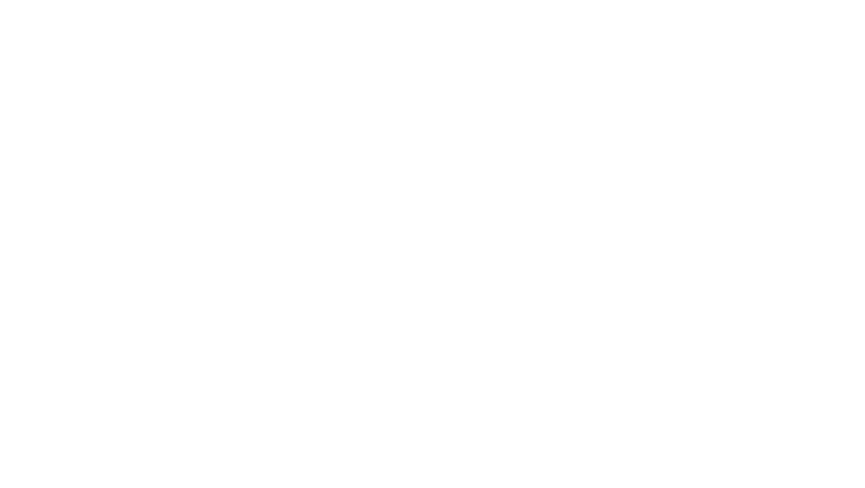
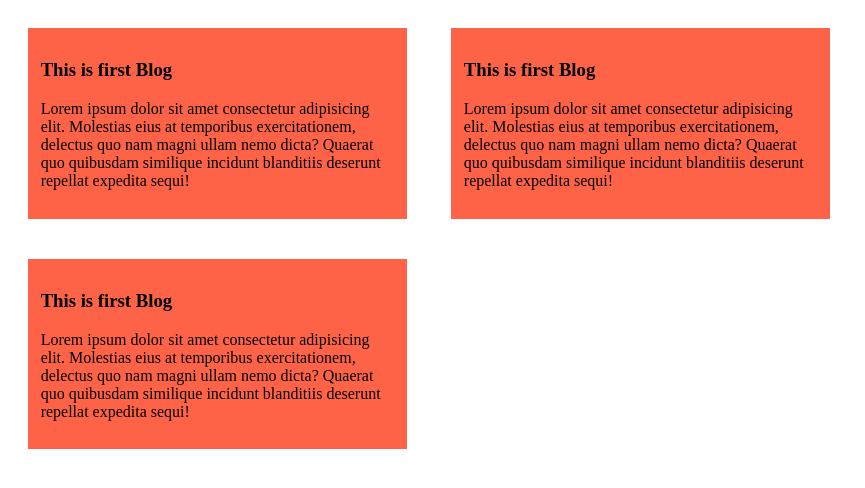
Before and after one commit to tawfiqboss47/simple-website, a plain HTML site: page index.html in a window 1280 px wide. Shown: the whole page, without its empty margins (0-865 px from the left). Drawn offline with Linux system fonts and the light colour scheme.

Commit message:
added blog section

```diff
--- a/index.html
+++ b/index.html
@@ -4,8 +4,20 @@
     <meta charset="UTF-8">
     <meta name="viewport" content="width=device-width, initial-scale=1.0">
     <title>Simple Website</title>
+    <link rel="stylesheet" href="style.css">
 </head>
 <body>
-
+    <div class="box-1">
+        <h3>This is first Blog</h3>
+        <p>Lorem ipsum dolor sit amet consectetur adipisicing elit. Molestias eius at temporibus exercitationem, delectus quo nam magni ullam nemo dicta? Quaerat quo quibusdam similique incidunt blanditiis deserunt repellat expedita sequi!</p>
+    </div>
+    <div class="box-1">
+        <h3>This is first Blog</h3>
+        <p>Lorem ipsum dolor sit amet consectetur adipisicing elit. Molestias eius at temporibus exercitationem, delectus quo nam magni ullam nemo dicta? Quaerat quo quibusdam similique incidunt blanditiis deserunt repellat expedita sequi!</p>
+    </div>
+    <div class="box-1">
+        <h3>This is first Blog</h3>
+        <p>Lorem ipsum dolor sit amet consectetur adipisicing elit. Molestias eius at temporibus exercitationem, delectus quo nam magni ullam nemo dicta? Quaerat quo quibusdam similique incidunt blanditiis deserunt repellat expedita sequi!</p>
+    </div>
 </body>
 </html>
--- /dev/null
+++ b/style.css
@@ -0,0 +1,8 @@
+.box-1 {
+    background: tomato;
+    padding: 1%;
+    display: inline-block;
+    margin: 20px;
+    width: 30%;
+    box-sizing: border-box;
+}
```
